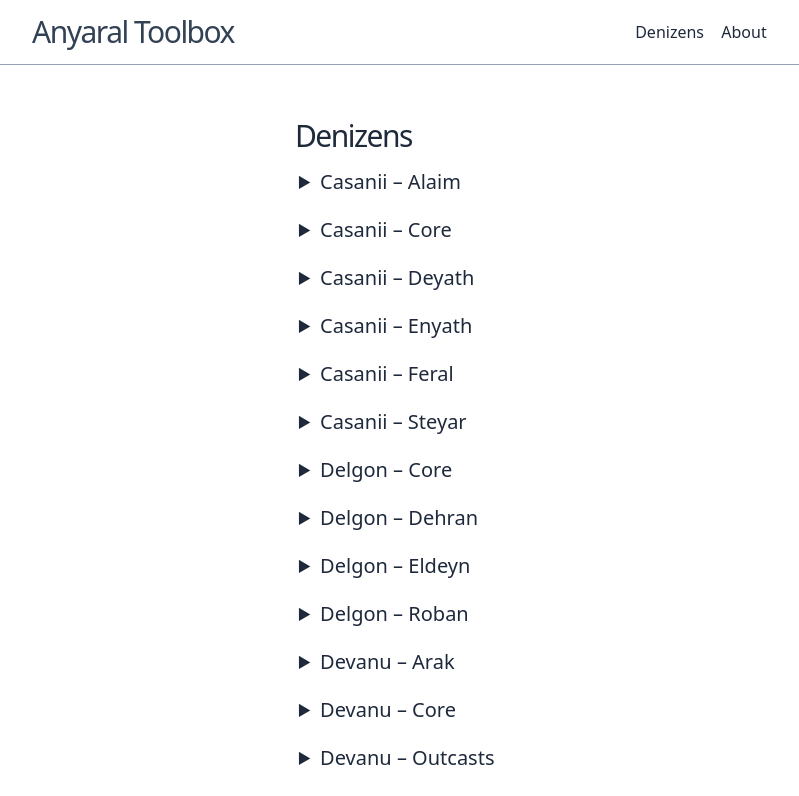
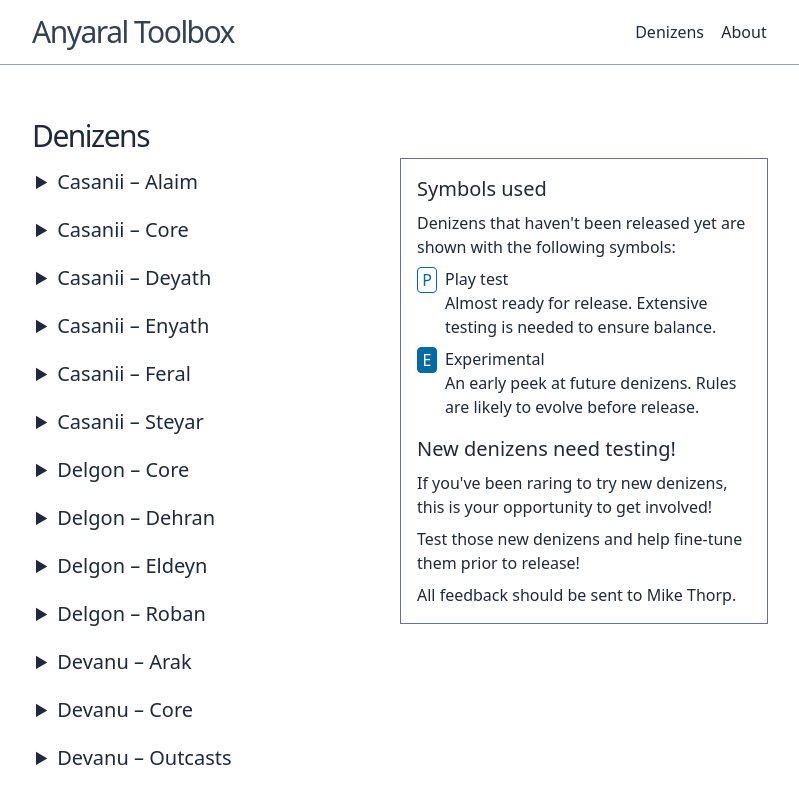
Before and after one commit to sfiquet/anyaral, a Next.js app: page /denizens in a window 1280 px wide. Shown: the top 796 px of the page, without its empty margins (240-1039 px from the left). Built offline with nearby package versions, Linux system fonts and the light colour scheme.

Commit message:
feat: display rule maturity on denizens list

```diff
--- a/pages/denizens.js
+++ b/pages/denizens.js
@@ -1,16 +1,41 @@
 import Link from 'next/link'
 import Container from '../components/container'
 import Meta from '../components/meta'
+import { Section, H } from '../components/heading'
 import { formatRace } from '../lib/format'
 
 import styles from '../styles/denizens.module.css'
 
 import { getAllItems, dataTypes } from '../lib/data'
 
+function Maturity({ maturity }){
+  if (maturity === 1){
+    return <div className='w-5 inline-block flex-shrink-0 text-center rounded text-blue-700 border border-blue-700' aria-hidden="true">P</div>
+  } else if (maturity === 2){
+    return <div className='w-5 inline-block flex-shrink-0 text-center rounded text-white bg-blue-700 border border-blue-700' aria-hidden="true">E</div>
+  } else {
+    return null
+  }
+}
+
+function MaturitySR({ maturity }){
+  if (maturity === 1){
+    return <div className='sr-only'>(play test)</div>
+  } else if (maturity === 2){
+    return <div className='sr-only'>(experimental)</div>
+  } else {
+    return null
+  }
+}
+
 function DenizenItem({ denizen }){
   return (
     <Link href={`/denizens/${denizen.code}`}>
-      <a>{ denizen.name }</a>
+      <a className='space-x-2'>
+        <Maturity maturity={denizen.ruleMaturity}/>
+        <div>{ denizen.name }</div>
+        <MaturitySR maturity={denizen.ruleMaturity} />
+      </a>
     </Link>
   )
 }
@@ -18,7 +43,7 @@ function DenizenItem({ denizen }){
 function RaceItem({ raceItem }){
   return (
     <details className={styles.details}>
-      <summary className="text-xl"><h2>{raceItem.title}</h2></summary>
+      <summary className="text-xl"><h3>{raceItem.title}</h3></summary>
       <ul>
         {raceItem.denizens.map(denizen => (
           <li key={denizen.code}>
@@ -27,6 +52,41 @@ function RaceItem({ raceItem }){
         ))}
       </ul>
     </details>
+  )
+}
+
+function Legend(){
+  return(
+    <Section className='p-16px sm:p-4 border border-gray-500'>
+      <H className='sr-only'>Appendix</H>
+      <Section>
+        <H>Symbols used</H>
+        <p className='mt-2'>Denizens that haven't been released yet are shown with the following symbols:</p>
+        <ul>
+          <li className='flex mt-2 items-start gap-2'>
+            <Maturity maturity={1}/>
+            <div>
+              <div className='font-medium'>Play test</div>
+              <div>Almost ready for release. Extensive testing is needed to ensure balance.</div>
+            </div>
+          </li>
+          <li className='flex mt-2 items-start gap-2'>
+            <Maturity maturity={2}/>
+            <div>
+              <div className='font-medium'>Experimental</div>
+              <div>An early peek at future denizens. Rules are likely to evolve before release.</div>
+            </div>
+          </li>
+        </ul>
+      </Section>
+
+      <Section>
+        <H className='mt-4'>New denizens need testing!</H>
+        <p className='mt-2'>If you've been raring to try new denizens, this is your opportunity to get involved!</p>
+        <p className='mt-2'>Test those new denizens and help fine-tune them prior to release!</p>
+        <p className='mt-2'>All feedback should be sent to Mike Thorp.</p>
+      </Section>
+    </Section>
   )
 }
 
@@ -66,17 +126,23 @@ export default function DenizenList({ races, creatures }){
         title: "Browse Anyaral denizens",
         description: "Browse World of Twilight denizens by race and quickly check denizens stats",
         }} />
-      <div className="flex justify-center">
-        <div>
+
       <h1>Denizens</h1>
 
-          <div id="nav-label" className="sr-only">Denizen selection</div>
+      <div className='flex flex-wrap justify-around md:justify-between gap-4'>
+        <div className="flex justify-center">
+          <Section>
+            <H id="nav-label" className="sr-only">Denizens by culture</H>
             <nav role="navigation" aria-labelledby="nav-label">
               <ul>
                 {creaturesByRace.map(item => <li key={item.race}><RaceItem raceItem={item} /></li>)}
               </ul>
             </nav>
+          </Section>
+        </div>
 
+        <div className='w-full sm:w-1/2'>
+          <Legend />
         </div>
       </div>
     </Container>
@@ -93,6 +159,7 @@ export async function getStaticProps() {
     'code',
     'name',
     'race',
+    'ruleMaturity',
   ]
   let races = getAllItems(dataTypes.race, raceKeys);
   let creatures = getAllItems(dataTypes.creature, creatureKeys);
--- a/styles/denizens.module.css
+++ b/styles/denizens.module.css
@@ -4,7 +4,7 @@
   padding: calc((theme('minHeight.tap') - var(--child-font-size) * var(--child-line-height) )/2)  .25rem;
 }
 
-.details > summary > h2 {
+.details > summary > h3 {
   display: inline; /* to align with summary marker */
   font-size: var(--child-font-size); /* size must be set on the summary for the marker to scale */
   line-height: var(--child-line-height);
```
Lines whose indentation alone changed are shown as unchanged.
